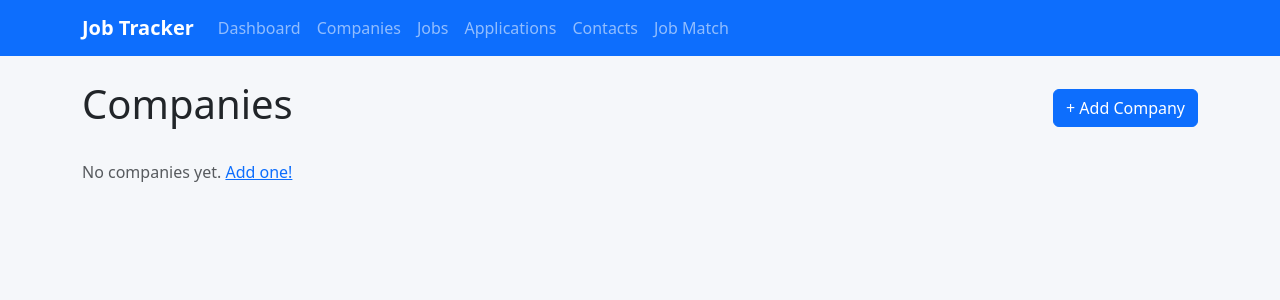
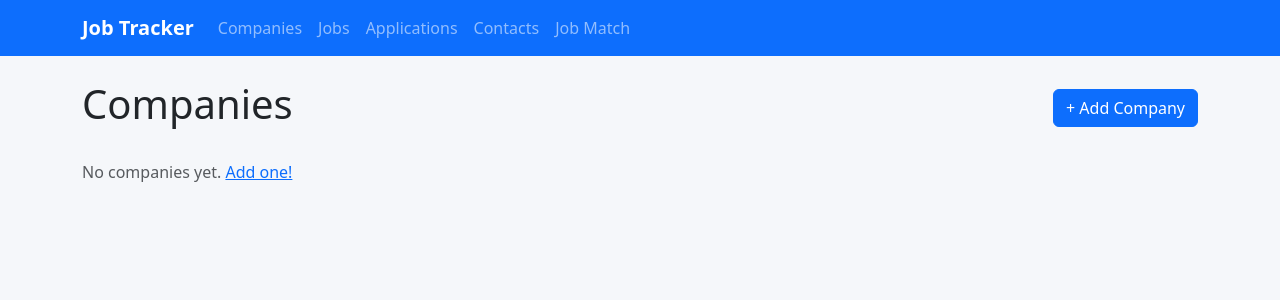
Before and after one commit to angelo-martinez/class-project-job-application-tracker, a Flask app: page /companies in a window 1280 px wide. Shown: the top 300 px of the page. Run offline with Flask 3, Linux system fonts and the light colour scheme; data that the repository does not hold is empty.

Commit message:
remove unnecessary nav link

```diff
--- a/templates/base.html
+++ b/templates/base.html
@@ -29,11 +29,6 @@
         </button>
         <div class="collapse navbar-collapse" id="navbarNav">
           <ul class="navbar-nav">
-            <li class="nav-item">
-              <a class="nav-link" href="{{ url_for('dashboard') }}">
-                Dashboard
-              </a>
-            </li>
             <li class="nav-item">
               <a class="nav-link" href="{{ url_for('companies_list') }}">
                 Companies
```
